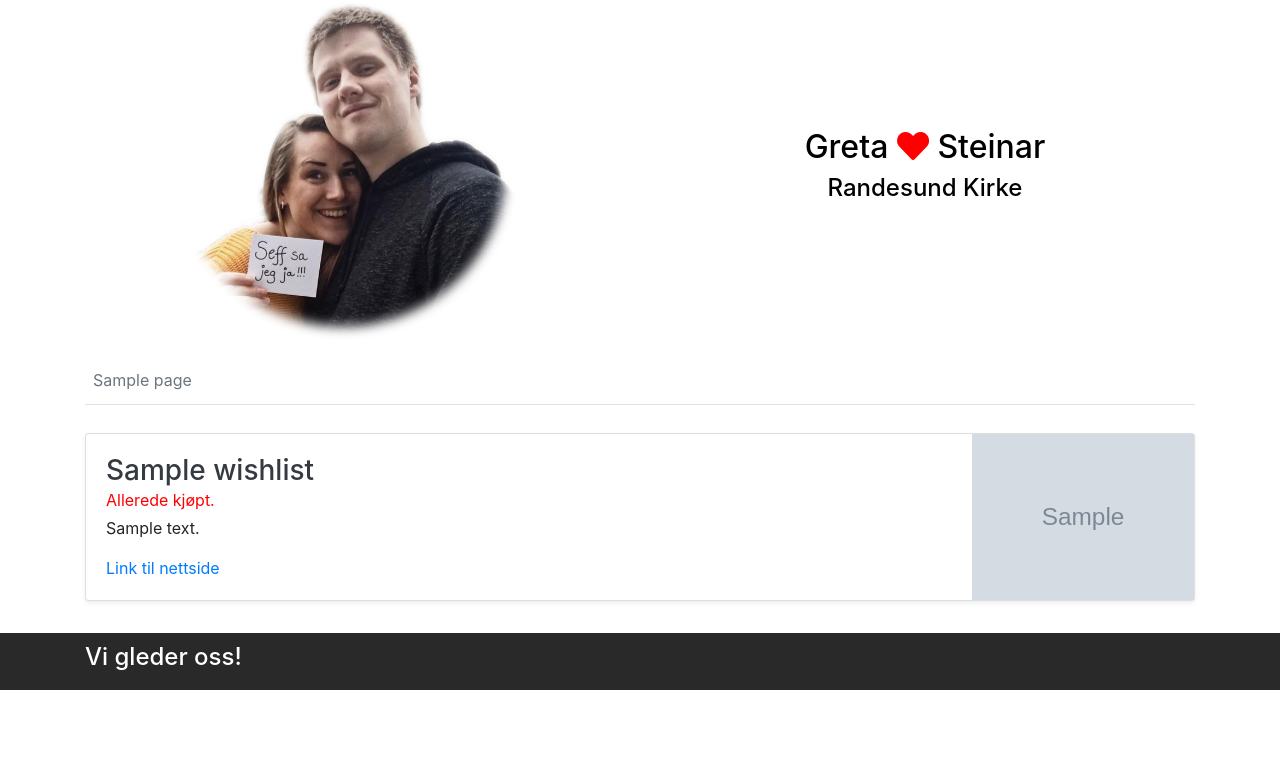
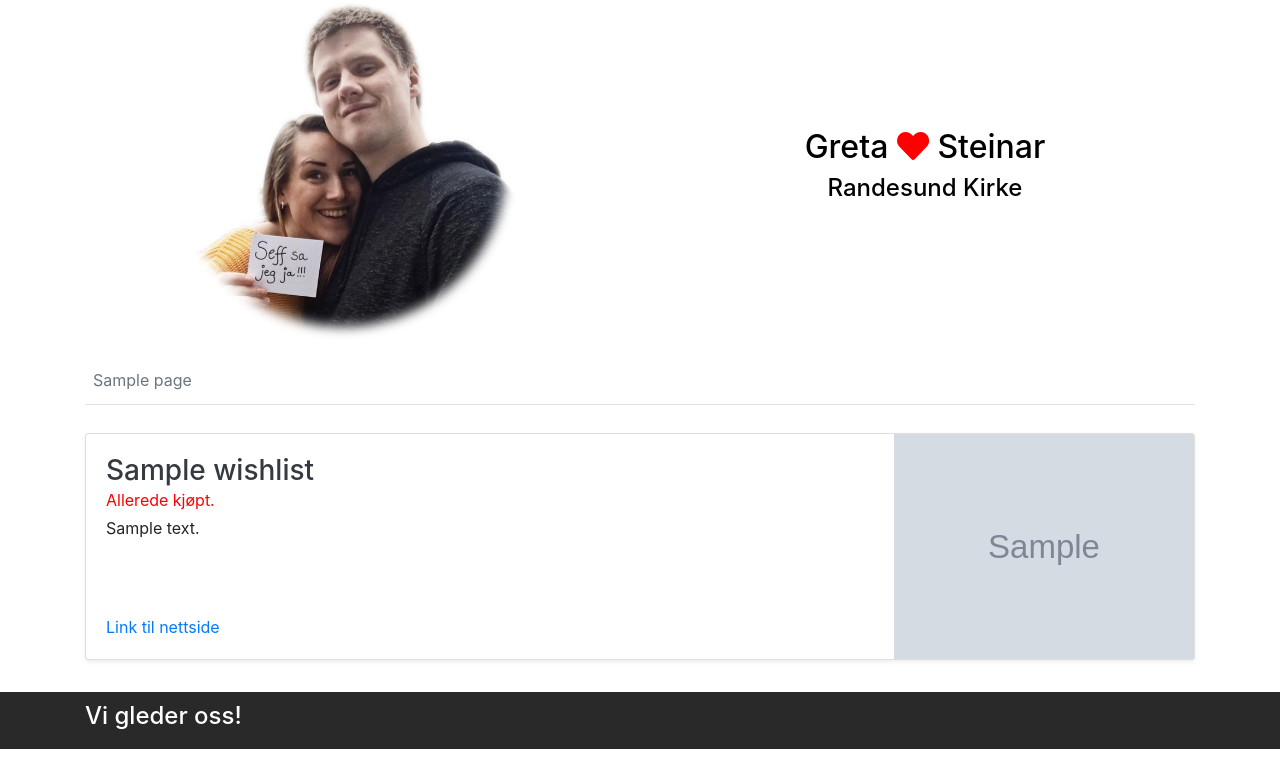
Before and after one commit to hafager/wedding-app, a Django app: page /wishlist in a window 1280 px wide. Shown: the part 17-800 px from the top of the page. Run offline with Django 3.2, Linux system fonts and the light colour scheme; tables that the repository leaves empty hold one stand-in row (values such as "Sample post"); grey boxes marked "Sample" are stand-in pictures; some libraries are stand-ins or nearby versions.

Commit message:
Fix img-ratio wishlist

```diff
--- a/mainsite/static/mainsite/style.css
+++ b/mainsite/static/mainsite/style.css
@@ -36,7 +36,8 @@
     width: 80%;
 }
 .wishlist-img {
-    width: 20%;
+    width: 300px;
+    object-fit: contain;
 }
 .wish-already-bought {
     color: red;
```
